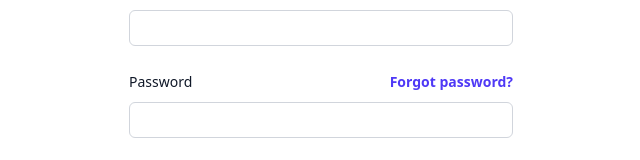
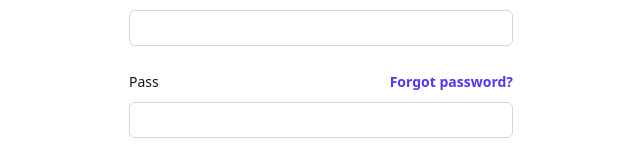
Before and after one commit to RiaChacko/NextGenWellness, a React (Vite) app: page /login in a window 1280 px wide. Shown: the part 226-386 px from the top of the page, without its empty margins (319-959 px from the left). Built offline with nearby package versions, Linux system fonts and the light colour scheme.

Commit message:
Login branch intial commit

```diff
--- a/src/pages/Login.jsx
+++ b/src/pages/Login.jsx
@@ -20,7 +20,7 @@ function Login () {
 
       <div>
         <div class="flex items-center justify-between">
-          <label for="password" class="block text-sm/6 font-medium text-gray-900">Password</label>
+          <label for="password" class="block text-sm/6 font-medium text-gray-900">Pass</label>
           <div class="text-sm">
             <a href="#" class="font-semibold text-indigo-600 hover:text-indigo-500">Forgot password?</a>
           </div>
```
